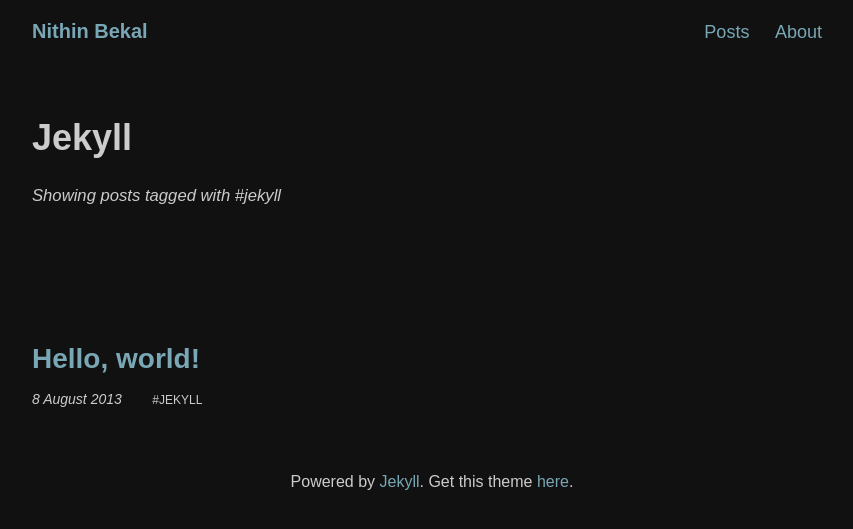
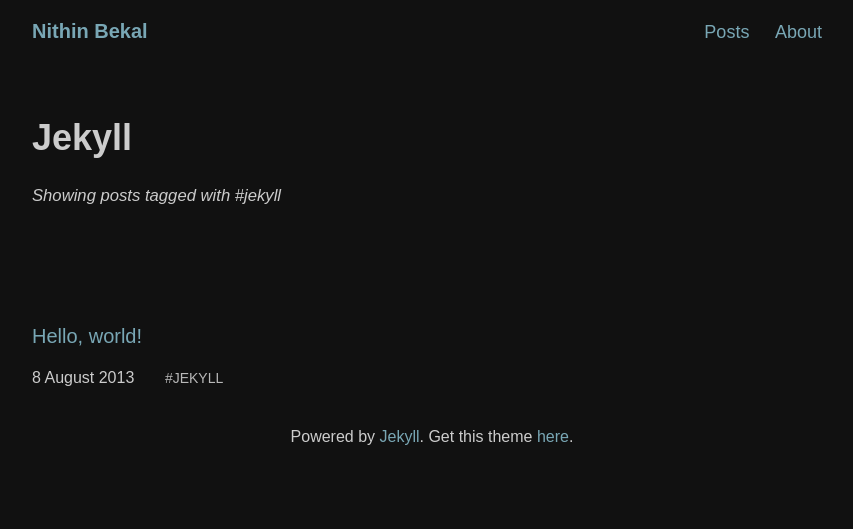
Before and after one commit to nithinbekal/nithinbekal.github.io, a Jekyll site: the page built from categories/jekyll.md, in a window 1280 px wide. Shown: the top 529 px of the page, without its empty margins (208-1061 px from the left). Built offline with Jekyll 4.4.1, drawn with Linux system fonts in a browser that asks for light colours.

Commit message:
More style cleanup

```diff
--- a/_sass/site.scss
+++ b/_sass/site.scss
@@ -60,26 +60,24 @@ a:hover { text-decoration: underline; }
 .site .posts { padding: 50px 0 0 0; }
 .site .posts .month { color: #aaa; padding: 30px 0; }
 
-.site .posts .post-listing {
-  font-weight: bold;
-  line-height: 1.8em;
-  padding: 25px 0;
-}
-.site .posts .post-listing .title { font-size: 1.4em; }
+.site .posts .post-listing { line-height: 2em; }
+.site .posts .post-listing .year { margin: 30px 0; }
+.site .posts .post-listing ul { padding: 20px 30px; }
+.site .posts .post-listing ul li { list-style-type: none; }
 .site .posts .published-on {
-  font-weight: normal;
-  font-size: 0.7em;
-  font-style: italic;
+  font-size: 0.8em;
   padding: 0 20px 0 0;
 }
 
 .site .post .category,
 .site .posts .category {
-  font-weight: normal;
   padding: 0 5px;
   text-transform: uppercase;
 }
-.site .posts .category { font-size: 0.6em; }
+.site .posts .category {
+  font-size: 0.7em;
+  color: #b8b8b8;
+}
 .site .post .category { font-size: 0.8em; }
 
 .site .post h1.title {
@@ -227,5 +225,11 @@ hr {
   body { font-size: 16px; }
   .container > .header, .site { padding: 20px; }
   .site .post h2.title { font-size: 1.5em; }
+  .post-listing .published-on, .post-listing .category { display: none; }
+  .post-listing li { list-style-type: defaults }
+  .site .posts .post-listing ul li { list-style-type: disc; }
   .top-nav-link { padding: 0 5px; }
 }
+
+@media screen and (max-width: 400px) {
+}
```
Also changed, not shown: index.html (+20 -10 lines).
